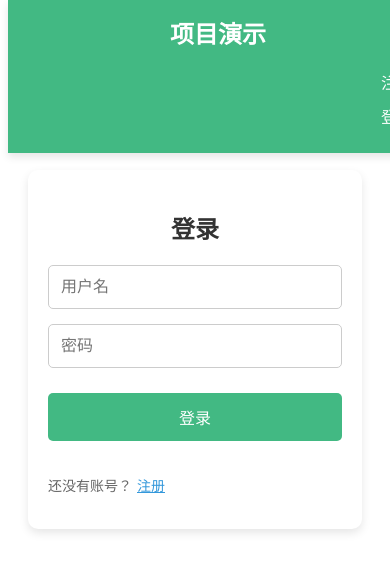
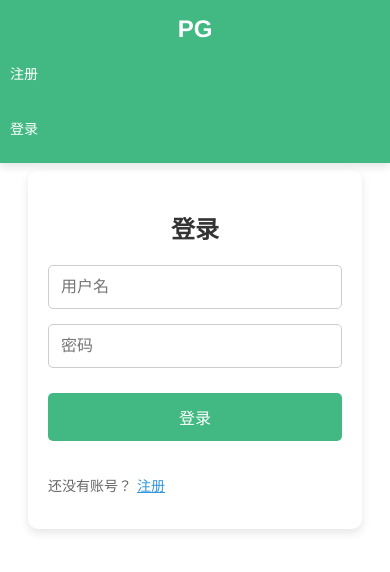
Before and after one commit to gsgqh/pg, a Vue app: page /login in a window 390 px wide. Shown: the top 572 px of the page. Built offline with nearby package versions, Linux system fonts and the light colour scheme; the HTML template or start-up script is replaced by a standard one.

Commit message:
导航栏修改，聊天界面优化

```diff
--- a/src/App.vue
+++ b/src/App.vue
@@ -1,7 +1,7 @@
 <template>
   <div id="app">
     <header>
-      <h1>项目演示</h1>
+      <h1>PG</h1>
       <nav>
         <!-- 仅在未登录时显示 注册 和 登录 -->
         <router-link v-if="!isLoggedIn" to="/register">注册</router-link>
@@ -23,6 +23,7 @@
     </main>
   </div>
 </template>
+
 
 <script>
 import axios from 'axios';
@@ -84,30 +85,37 @@ export default {
 /* 导航栏样式 */
 header {
   background-color: #42b983;
-  padding: 15px;
+  padding: 15px 0; /* 上下内边距，不包括左右 */
   position: fixed;
   top: 0;
-  width: 100%;
+  left: 0; /* 确保从屏幕最左侧开始 */
+  width: 100vw; /* 让导航栏宽度占据整个屏幕 */
   box-shadow: 0 4px 8px rgba(0, 0, 0, 0.1);
   z-index: 1000;
+  display: flex;
+  align-items: center;
+  justify-content: space-between; /* 将内容两端对齐 */
+  flex-wrap: wrap; /* 内容太多时换行 */
 }
 
 header h1 {
   color: #fff;
-  margin: 0;
-  display: inline-block;
+  margin: 0 20px; /* 使标题与边距之间有些空隙 */
   font-size: 24px;
 }
 
 nav {
-  display: inline-block;
-  float: right;
+  display: flex;
+  flex-wrap: wrap; /* 允许导航项换行 */
+  gap: 15px;
+  margin-right: 20px; /* 使导航项与右侧有些空隙 */
+  overflow-x: auto; /* 内容太多时允许水平滚动 */
 }
 
 nav a {
   color: #fff;
   text-decoration: none;
-  margin: 0 10px;
+  padding: 5px 10px;
   font-size: 16px;
   transition: color 0.3s ease;
 }
@@ -122,7 +130,7 @@ nav a:hover {
   border: none;
   font-size: 16px;
   cursor: pointer;
-  margin-left: 10px;
+  padding: 5px 10px;
   transition: color 0.3s ease;
 }
 
@@ -140,19 +148,20 @@ main {
 /* 响应式样式 */
 @media (max-width: 768px) {
   nav {
-    display: block;
-    text-align: center;
+    flex-direction: column;
+    text-align: left;
+    margin-right: 0; /* 移除右侧空隙 */
   }
 
   nav a, .logout {
-    display: block;
-    margin: 10px 0;
+    margin: 5px 0;
+    font-size: 14px;
   }
 
   header h1 {
-    display: block;
+    margin-bottom: 10px;
     text-align: center;
-    margin-bottom: 10px;
+    width: 100%;
   }
 }
 </style>
--- a/src/components/ChatMessage.vue
+++ b/src/components/ChatMessage.vue
@@ -3,13 +3,20 @@
     <h2 class="chat-header">与 {{ recipientNickname }} 聊天</h2>
     <div class="messages" ref="messages">
       <div
-        v-for="message in chatHistory"
+        v-for="(message, index) in chatHistory"
         :key="message.id"
-        :class="{'message': true, 'sent': message.sender_nickname === senderNickname, 'received': message.sender_nickname !== senderNickname}">
+        :class="{
+          'message': true,
+          'sent': message.sender_nickname === senderNickname,
+          'received': message.sender_nickname !== senderNickname
+        }"
+      >
+        <!-- 如果消息与上一条消息的时间差超过5分钟，则显示时间戳 -->
+        <div v-if="shouldShowTimestamp(index)" class="timestamp">
+          {{ formatDate(message.timestamp) }}
+        </div>
         <div class="message-content">
-          <!-- 对方的消息不显示昵称 -->
           <p>{{ message.message }}</p>
-          <span class="message-timestamp">{{ formatDate(message.timestamp) }}</span>
         </div>
       </div>
     </div>
@@ -17,10 +24,10 @@
       <input
         v-model="newMessage"
         @keyup.enter="sendMessage"
-        placeholder="Type your message..."
+        placeholder="输入消息..."
         class="input-field"
       />
-      <button @click="sendMessage" class="send-button">Send</button>
+      <button @click="sendMessage" class="send-button">发送</button>
     </div>
   </div>
 </template>
@@ -33,7 +40,7 @@ import { jwtDecode } from 'jwt-decode';
 export default {
   data() {
     return {
-      recipientId: this.$route.params.recipientId, // 从路由获取接收者ID
+      recipientId: this.$route.params.recipientId,
       recipientNickname: '',
       senderNickname: '',
       chatHistory: [],
@@ -57,27 +64,23 @@ export default {
         this.recipientNickname = response.data.recipient_nickname;
         this.senderNickname = response.data.sender_nickname;
         this.chatHistory = response.data.chat_history;
-        this.scrollToBottom(); // 初始化时滚动到底部
+        this.scrollToBottom();
       } catch (error) {
         console.error('Error fetching chat history:', error);
       }
     },
     initializeSocket() {
-      this.socket = io('http://localhost:5000'); // 连接到后端 Socket.IO 服务器
-
+      this.socket = io('http://localhost:5000');
       this.socket.on('receive_message', (data) => {
         this.chatHistory.push(data);
-        this.scrollToBottom(); // 新消息到达后滚动到底部
+        this.scrollToBottom();
       });
-
       this.socket.on('connect_error', (error) => {
         console.error('Socket connection error:', error);
       });
     },
     sendMessage() {
-      if (this.newMessage.trim() === '') {
-        return; // 防止发送空消息
-      }
+      if (this.newMessage.trim() === '') return;
 
       const token = localStorage.getItem('token');
       const decodedToken = jwtDecode(token);
@@ -89,7 +92,6 @@ export default {
         sender_id: currentUsername
       };
 
-      // 发送消息到后端
       this.socket.emit('send_message', messageData, (response) => {
         if (response.success) {
           console.log('Message sent successfully');
@@ -98,7 +100,6 @@ export default {
         }
       });
 
-      // 直接将新消息添加到聊天记录
       this.chatHistory.push({
         id: Date.now(),
         message: this.newMessage,
@@ -106,31 +107,36 @@ export default {
         timestamp: new Date()
       });
 
-      // 清空输入框
       this.newMessage = '';
-
-      // 滚动到底部以显示新发送的消息
       this.scrollToBottom();
+    },
+    shouldShowTimestamp(index) {
+      if (index === 0) return true;
+      const currentMessage = this.chatHistory[index];
+      const previousMessage = this.chatHistory[index - 1];
+      const currentTime = new Date(currentMessage.timestamp);
+      const previousTime = new Date(previousMessage.timestamp);
+      const timeDifference = (currentTime - previousTime) / 60000; // 时间差（分钟）
+      return timeDifference > 5;
     },
     formatDate(timestamp) {
       const date = new Date(timestamp);
-      return date.toLocaleDateString() + ' ' + date.toLocaleTimeString(); // 格式化时间戳
+      return date.toLocaleDateString() + ' ' + date.toLocaleTimeString();
     },
     scrollToBottom() {
       this.$nextTick(() => {
         const messagesDiv = this.$refs.messages;
-        messagesDiv.scrollTop = messagesDiv.scrollHeight; // 滚动到底部
+        messagesDiv.scrollTop = messagesDiv.scrollHeight;
       });
     }
   },
   beforeUnmount() {
     if (this.socket) {
-      this.socket.disconnect(); // 组件销毁时断开连接
+      this.socket.disconnect();
     }
   }
 };
 </script>
-
 
 <style scoped>
 #chat {
@@ -163,17 +169,24 @@ export default {
   padding: 10px;
   background-color: #fff;
   border-radius: 5px;
-  box-shadow: inset 0 2px 4px rgba(0, 0, 0, 0.1);
 }
 
 .message {
   display: flex;
+  flex-direction: column;
   margin-bottom: 10px;
 }
 
+.timestamp {
+  text-align: center;
+  font-size: 0.75em;
+  color: #888;
+  margin-bottom: 5px;
+}
+
 .message-content {
-  padding: 10px 15px;
-  border-radius: 10px;
+  padding: 5px 6px;
+  border-radius: 5px;
   background-color: #e6e6e6;
   word-wrap: break-word;
   max-width: 75%;
@@ -190,14 +203,6 @@ export default {
 .received .message-content {
   background-color: #f0f0f0;
   color: #333;
-}
-
-.message-timestamp {
-  display: block;
-  font-size: 0.8em;
-  color: #999;
-  margin-top: 5px;
-  text-align: right;
 }
 
 .message-input {
@@ -217,7 +222,6 @@ export default {
   border: 1px solid #ddd;
   border-radius: 20px;
   font-size: 14px;
-  box-shadow: inset 0 1px 2px rgba(0, 0, 0, 0.1);
 }
 
 .input-field:focus {
```
